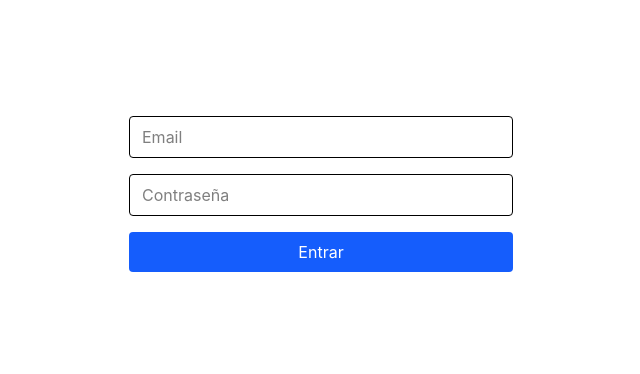
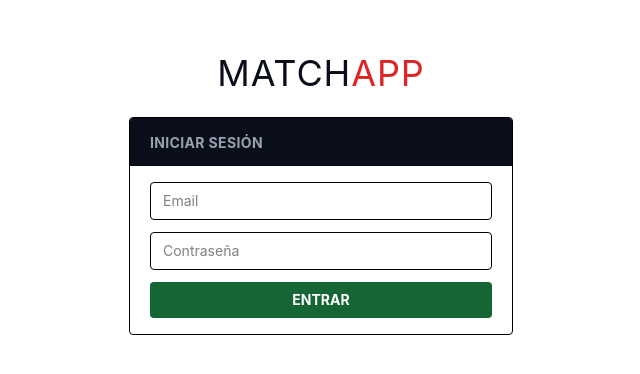
Before and after one commit to aproposito/Match-Appi-Frontend, a React (Vite) app: page / in a window 1280 px wide. Shown: the part 206-580 px from the top of the page, without its empty margins (319-959 px from the left). Built offline with nearby package versions, Linux system fonts and the light colour scheme.

Commit message:
feat: rediseño visual login y perfil

```diff
--- a/src/components/LoginForm.jsx
+++ b/src/components/LoginForm.jsx
@@ -24,13 +24,22 @@ function LoginForm({ onLoginSuccess }) {
   }
 
   return (
-    <form onSubmit={handleSubmit} className="flex flex-col gap-4 w-full max-w-sm">
+    <div className="flex flex-col items-center gap-6 w-full max-w-sm">
+      <div className="text-4xl font-logo tracking-wide">
+        <span className="text-[#0a0e1a]">MATCH</span>
+        <span className="text-[#dc2626]">APP</span>
+      </div>
+      <div className="w-full border rounded overflow-hidden">
+        <div className="bg-[#0a0e1a] px-5 py-3">
+          <span className="font-display text-sm font-bold uppercase tracking-wide text-gray-400">Iniciar sesión</span>
+        </div>
+        <form onSubmit={handleSubmit} className="flex flex-col gap-3 px-5 py-4">
           <input
             type="email"
             value={email}
             onChange={(e) => setEmail(e.target.value)}
             placeholder="Email"
-        className="border rounded px-3 py-2"
+            className="border rounded px-3 py-2 text-sm w-full"
             required
           />
           <input
@@ -38,14 +47,16 @@ function LoginForm({ onLoginSuccess }) {
             value={password}
             onChange={(e) => setPassword(e.target.value)}
             placeholder="Contraseña"
-        className="border rounded px-3 py-2"
+            className="border rounded px-3 py-2 text-sm w-full"
             required
           />
           {error && <p className="text-red-600 text-sm">{error}</p>}
-      <button type="submit" className="bg-blue-600 text-white rounded px-3 py-2">
+          <button type="submit" className="bg-[#166534] text-white rounded px-3 py-2 font-display text-sm font-bold uppercase">
             Entrar
           </button>
         </form>
+      </div>
+    </div>
   )
 }
 
```
Lines whose indentation alone changed are shown as unchanged.
